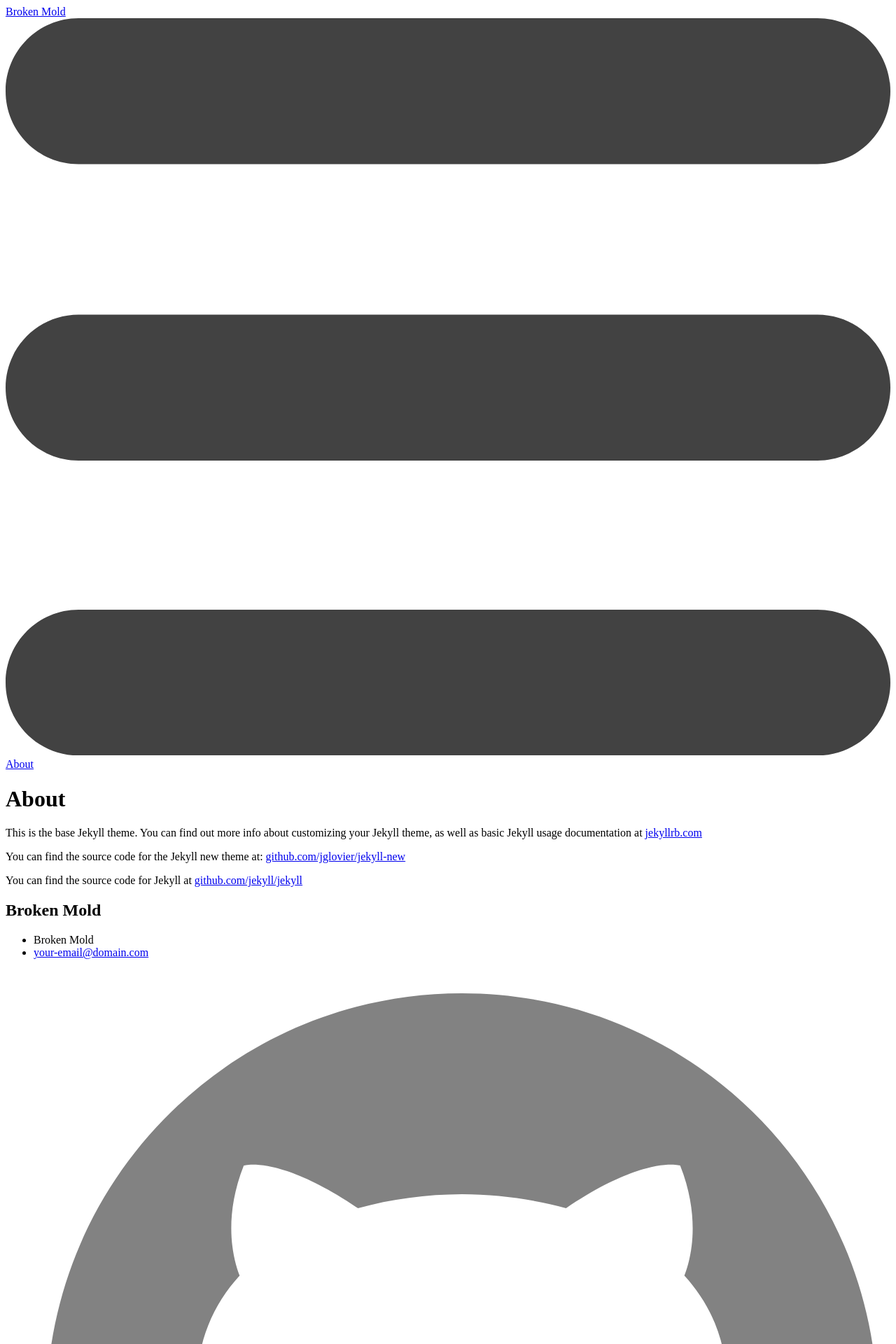
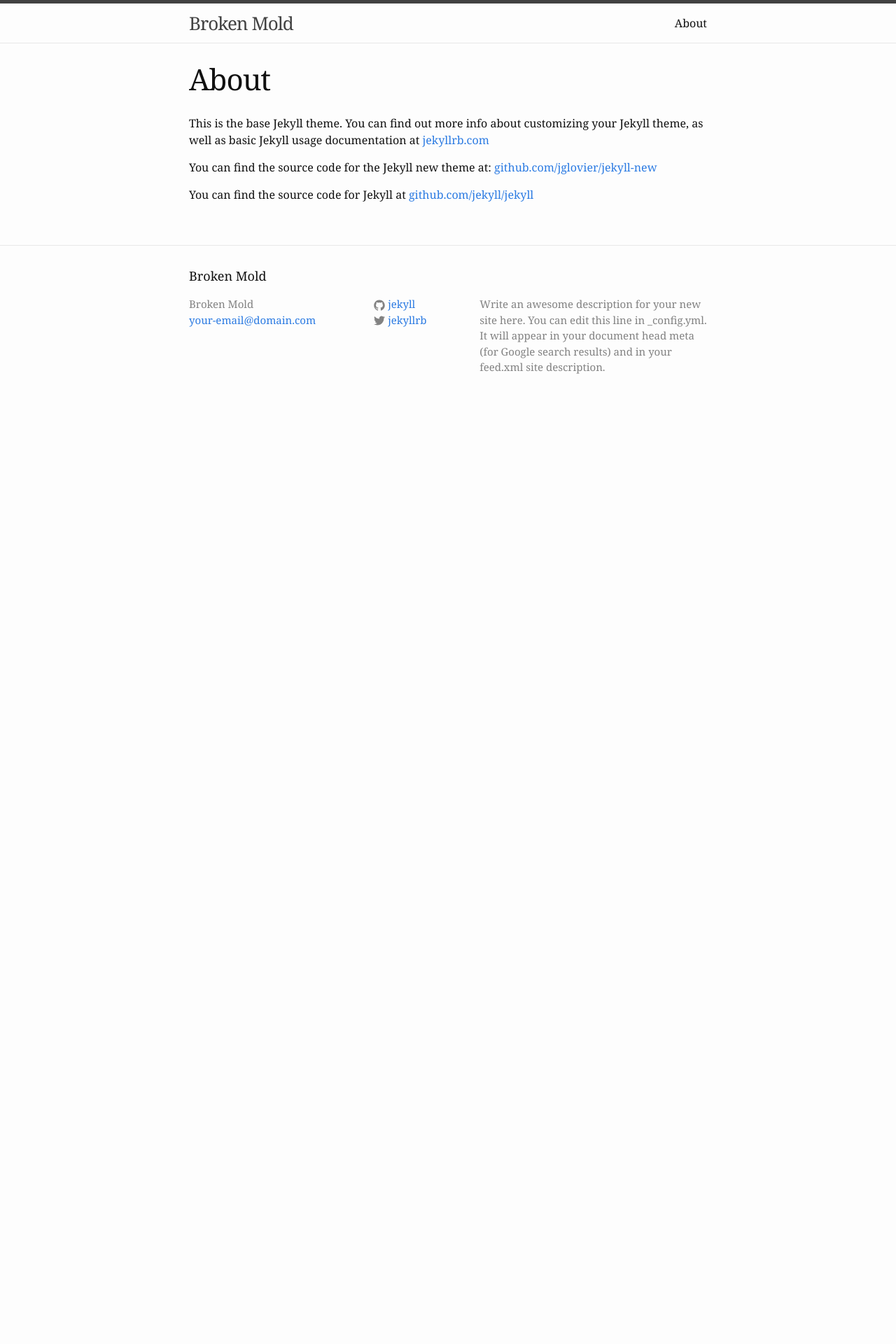
Before and after one commit to kalafut/brokenmold, a Jekyll site: the page built from about.md, in a window 1280 px wide. Shown: the top 1920 px of the page at 70% size. Built offline with Jekyll 4.4.1, drawn with Linux system fonts in a browser that asks for light colours; after the commit the page ends 900 px from its top, so only the background shows below that.

Commit message:
Fix css link, again

```diff
--- a/_config.yml
+++ b/_config.yml
@@ -5,7 +5,7 @@
   Write an awesome description for your new site here. You can edit this
   line in _config.yml. It will appear in your document head meta (for
   Google search results) and in your feed.xml site description.
-baseurl: "" # the subpath of your site, e.g. /blog/
+baseurl: "/broken-mold/" # the subpath of your site, e.g. /blog/
 url: "http://yourdomain.com" # the base hostname & protocol for your site
 twitter_username: jekyllrb
 github_username:  jekyll
--- a/_includes/head.html
+++ b/_includes/head.html
@@ -6,7 +6,7 @@
   <title>{% if page.title %}{{ page.title }}{% else %}{{ site.title }}{% endif %}</title>
   <meta name="description" content="{% if page.excerpt %}{{ page.excerpt | strip_html | strip_newlines | truncate: 160 }}{% else %}{{ site.description }}{% endif %}">
 
-  <link rel="stylesheet" href="{{ "css/main.css" | prepend: site.baseurl }}">
+  <link rel="stylesheet" href="{{ "/css/main.css" | prepend: site.baseurl }}">
   <link rel="canonical" href="{{ page.url | replace:'index.html','' | prepend: site.baseurl | prepend: site.url }}">
   <link rel="alternate" type="application/rss+xml" title="{{ site.title }}" href="{{ "/feed.xml" | prepend: site.baseurl | prepend: site.url }}" />
 </head>
```
